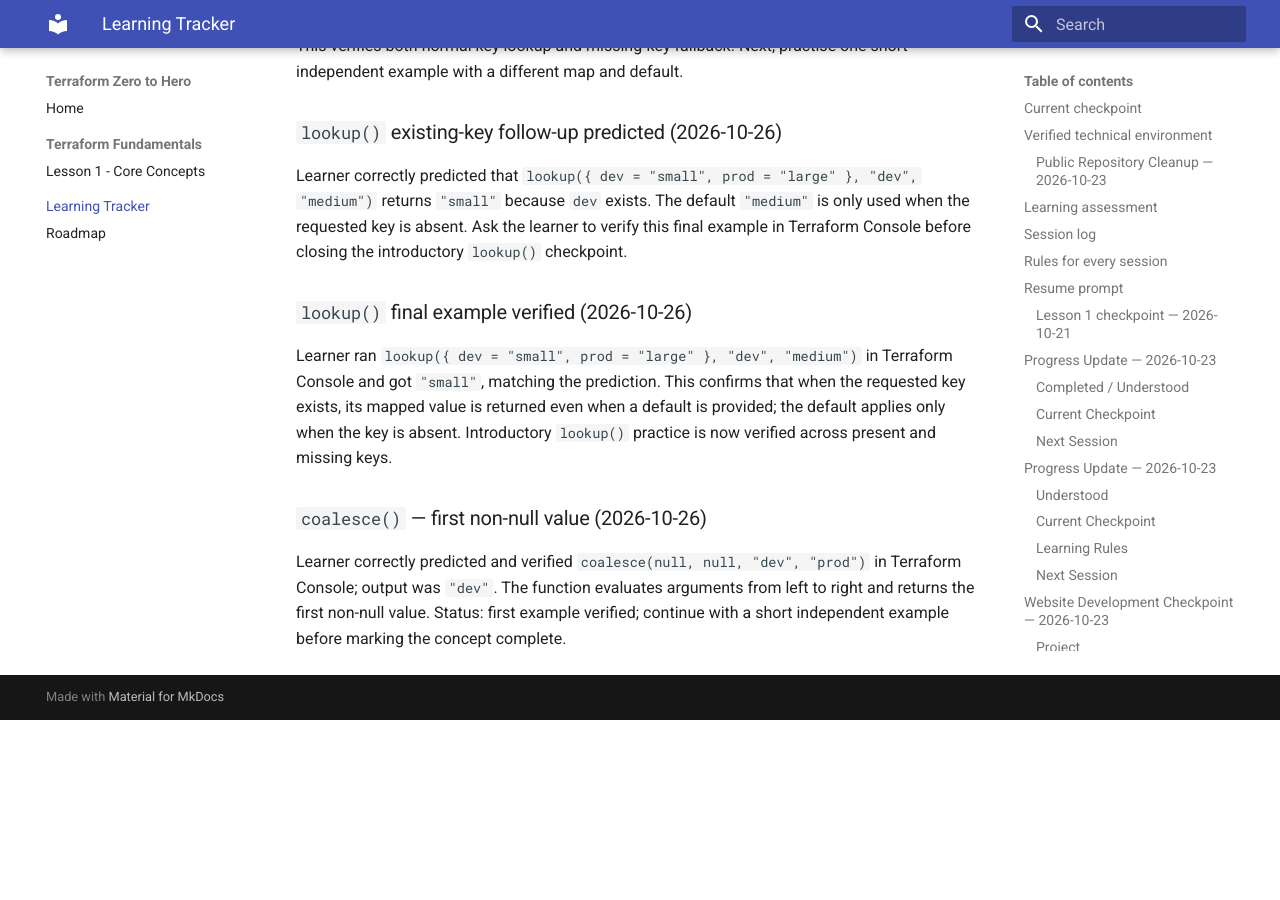
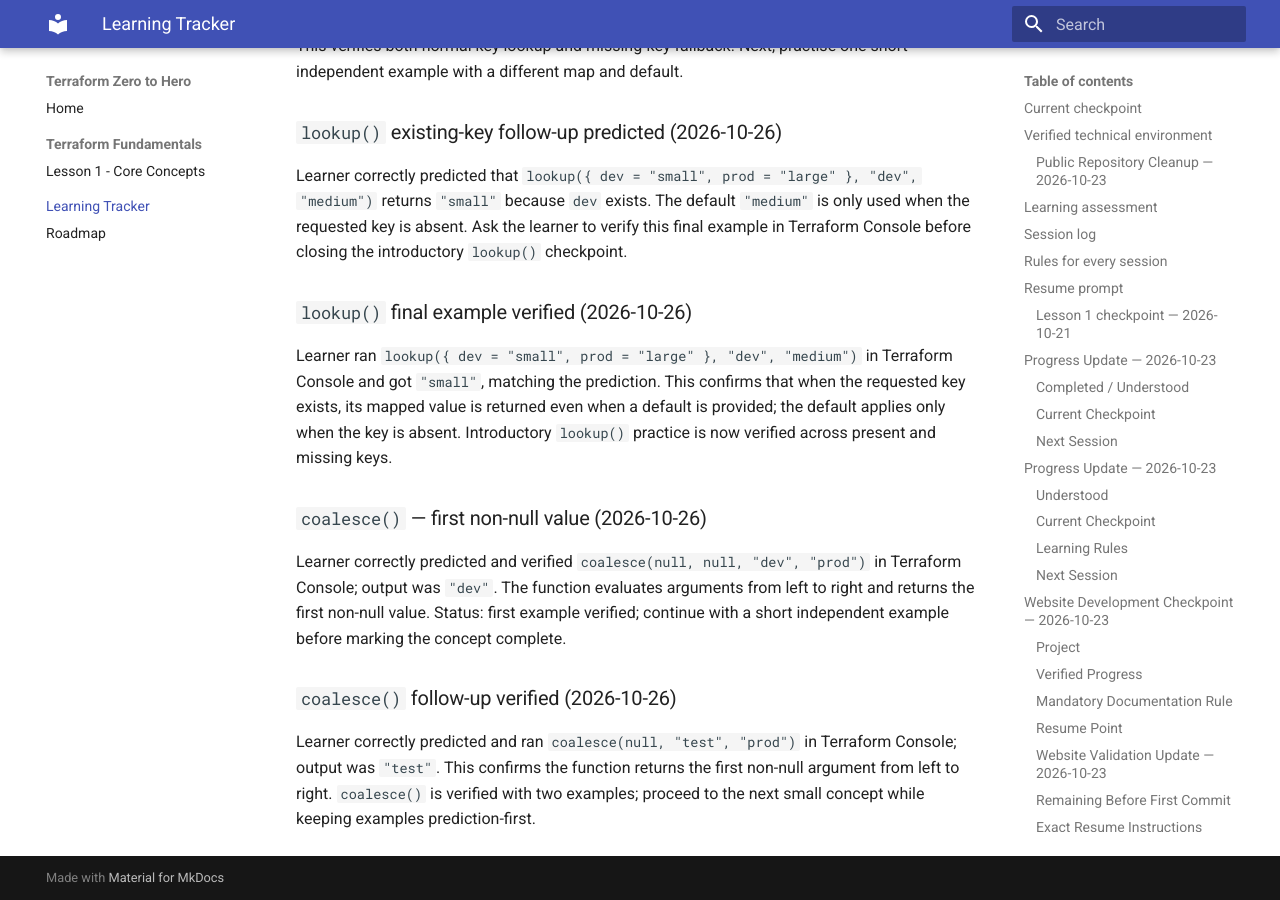
Before and after one commit to pshewale-dev/terraform-azure-lab, an MkDocs documentation site: the page built from docs/LEARNING-PROGRESS.md, in a window 1280 px wide and 900 px high, scrolled down 17795 px. Built offline with MkDocs 1.6.1 and Material for MkDocs 9.7.7, drawn with Linux system fonts in a browser that asks for light colours; before the commit the page ends 18515 px from its top, so only the background shows below that.

Commit message:
docs: record second coalesce example

```diff
--- a/docs/LEARNING-PROGRESS.md
+++ b/docs/LEARNING-PROGRESS.md
@@ -547,3 +547,7 @@ Learner ran `lookup({ dev = "small", prod = "large" }, "dev", "medium")` in Terr
 
 ### `coalesce()` — first non-null value (2026-10-26)
 Learner correctly predicted and verified `coalesce(null, null, "dev", "prod")` in Terraform Console; output was `"dev"`. The function evaluates arguments from left to right and returns the first non-null value. Status: first example verified; continue with a short independent example before marking the concept complete.
+
+
+### `coalesce()` follow-up verified (2026-10-26)
+Learner correctly predicted and ran `coalesce(null, "test", "prod")` in Terraform Console; output was `"test"`. This confirms the function returns the first non-null argument from left to right. `coalesce()` is verified with two examples; proceed to the next small concept while keeping examples prediction-first.
```
